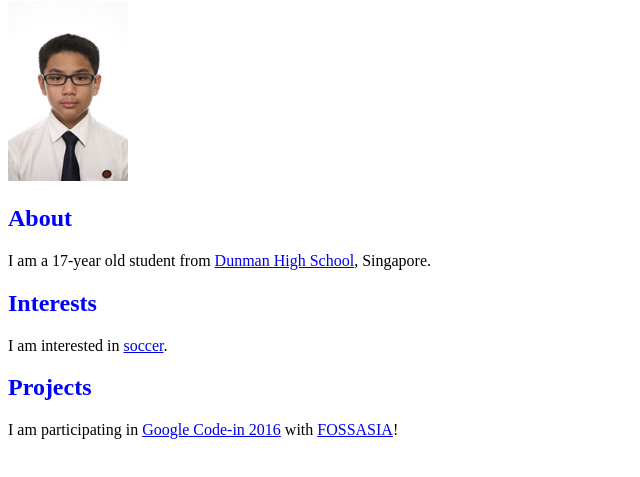
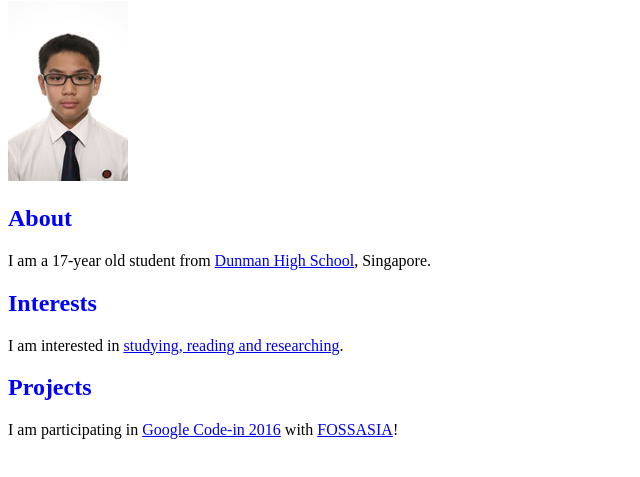
Before and after one commit to tangsekan/tangsekan.github.io, a plain HTML site: page index.html in a window 1280 px wide. Shown: the part 79-556 px from the top of the page, without its empty margins (0-640 px from the left). Drawn offline with Linux system fonts and the light colour scheme.

Commit message:
Update index.html

```diff
--- a/index.html
+++ b/index.html
@@ -10,7 +10,7 @@
     <h2>About</h2>
     <p>I am a 17-year old student from <a href="http://www.dunmanhigh.moe.edu.sg">Dunman High School</a>, Singapore.</p>
     <h2>Interests</h2>
-    <p>I am interested in <a href="http://www.espn.com/">soccer</a>.</p>
+    <p>I am interested in <a href="https://en.m.wikipedia.org/wiki/Lifelong_learning">studying, reading and researching</a>.</p>
     <h2>Projects</h2>
     <p>I am participating in <a href="https://developers.google.com/open-source/gci/">Google Code-in 2016</a> with <a href="http://fossasia.org">FOSSASIA</a>!</p>
   </body>
```
